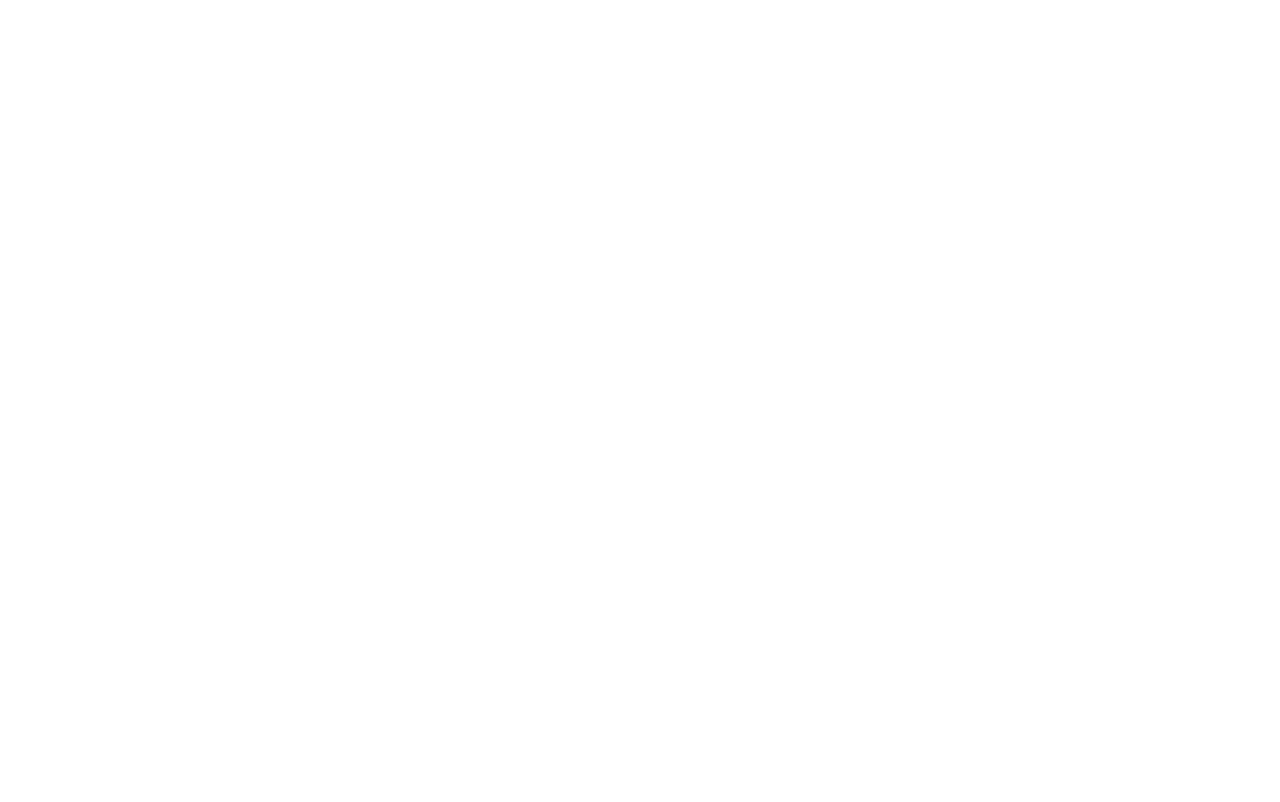
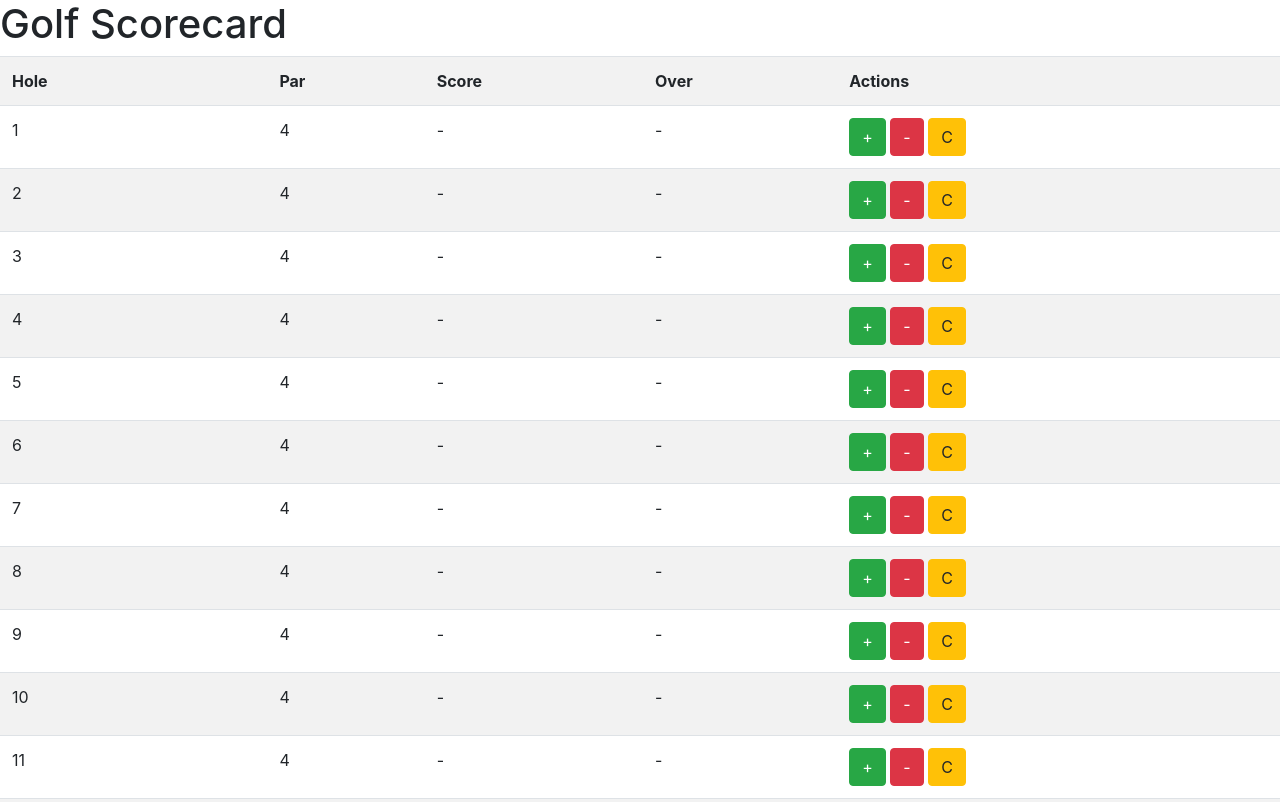
Before and after one commit to isaiahgalaviz07/isaiahgalaviz07.github.io, a plain HTML site: page assignments/assignment03.html in a window 1280 px wide. Shown: the top 802 px of the page. Drawn offline with nearby package versions, Linux system fonts and the light colour scheme.

Commit message:
Update assignment03.html

```diff
--- a/assignments/assignment03.html
+++ b/assignments/assignment03.html
@@ -3,8 +3,6 @@
 <head>
 	<title>Assignment 03</title>
 	<link rel="stylesheet" href="https://cdnjs.cloudflare.com/ajax/libs/twitter-bootstrap/4.5.0/css/bootstrap.min.css">
-	<script src="/assignments/js_scripts/assignment03.js">
-
 </head>
 <body>
 <h1>Golf Scorecard</h1>
@@ -153,5 +151,6 @@
 <p>Link to Wireframe:</p>
 <p><a href="/assignments/assign_images/assignment03.png">assignment03.png</a></p>
 <br />
+	<script src="/assignments/js_scripts/assignment03.js"><script>
 </body>
 </html>
```
